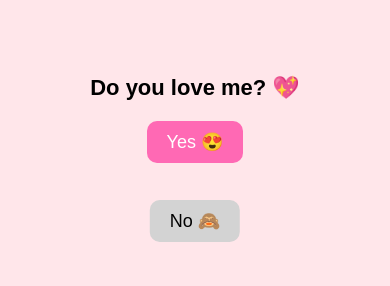
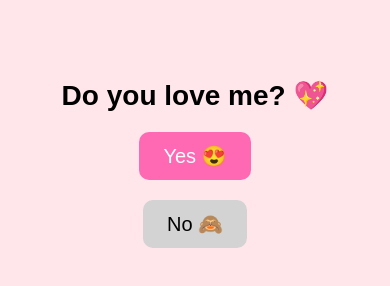
Before and after one commit to Bhugol24/do-you-love-me, a plain HTML site: page index.html in a window 390 px wide. Drawn offline with Linux system fonts and the light colour scheme.

Commit message:
style.css

```diff
--- a/style.css
+++ b/style.css
@@ -78,18 +78,3 @@ h1 {
   color: red;
   margin-top: 10px;
 }
-
-@media screen and (max-width: 600px) {
-  h1 {
-    font-size: 22px;
-  }
-
-  #yesBtn, #noBtn {
-    font-size: 18px;
-    padding: 10px 20px;
-  }
-
-  .result h2 {
-    font-size: 20px;
-  }
-}
```
